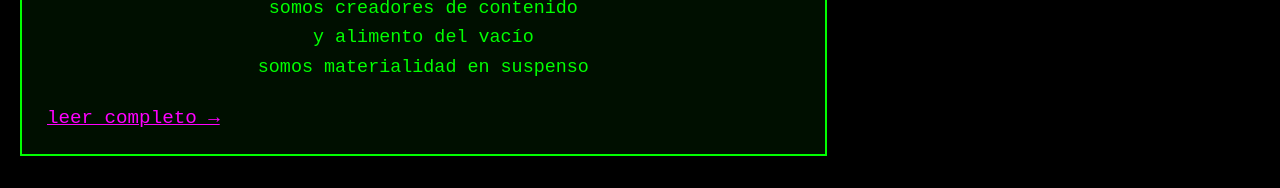
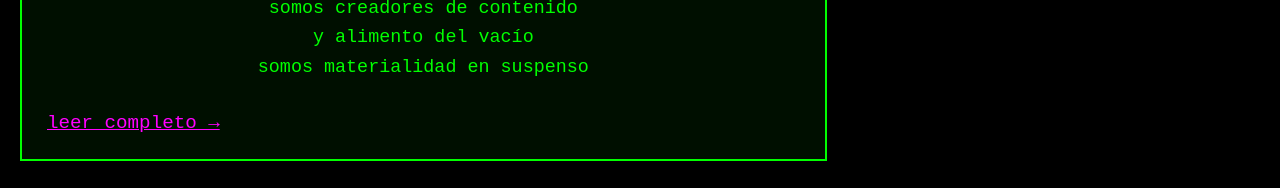
Before and after one commit to alienrevista-nave/Alien-Revista-2.0, a Jekyll site: the page built from index.md, in a window 1280 px wide and 1271 px high. Shown: the part 1080-1268 px from the top of the window. Built offline with Jekyll 4.4.1, drawn with Linux system fonts in a browser that asks for light colours.

Commit message:
Update index.md

```diff
--- a/index.md
+++ b/index.md
@@ -22,14 +22,14 @@
         </iframe>
       </div>
 
-      <!-- Extracto corto -->
-      <div style="text-align:center; font-size:1.15em; line-height:1.6; margin-bottom:25px;">
+      <!-- Extracto corto (solo las 3 líneas) -->
+      <div style="text-align:center; font-size:1.15em; line-height:1.6; margin-bottom:30px;">
         somos creadores de contenido<br>
         y alimento del vacío<br>
         somos materialidad en suspenso
       </div>
 
-      <!-- Link correcto (dinámico) -->
+      <!-- Botón correcto -->
       <a href="{{ post.url }}" style="color:#ff00ff; font-size:1.2em;">leer completo →</a>
     </div>
   {% endfor %}
```
